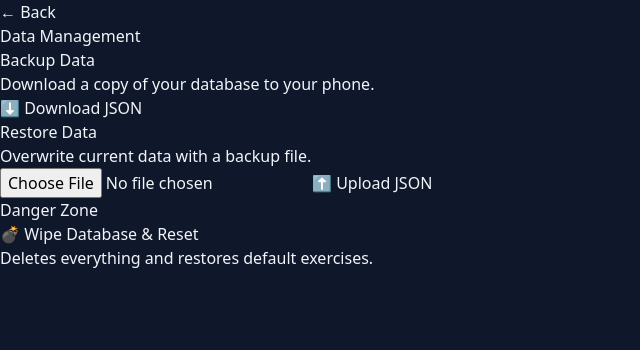
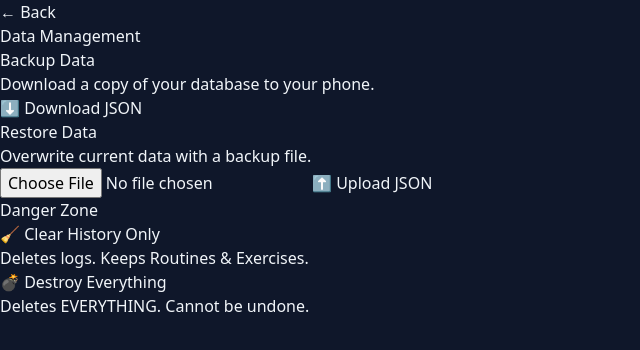
Before and after one commit to vadiminski/workout-planner, a Vue app: page /settings in a window 1280 px wide. Shown: the top 350 px of the page, without its empty margins (0-640 px from the left). Built offline with nearby package versions, Linux system fonts and the light colour scheme.

Commit message:
make workout log deletable

```diff
--- a/src/views/SettingsView.vue
+++ b/src/views/SettingsView.vue
@@ -1,6 +1,6 @@
 <script setup>
 import { ref } from "vue";
-import { db, seedDatabase } from "../db"; // Import seedDatabase to ensure clean restart
+import { db } from "../db";
 import { useRouter } from "vue-router";
 
 const router = useRouter();
@@ -81,7 +81,7 @@ const handleFileUpload = async (event) => {
       );
 
       statusMsg.value = "Import successful! Reloading...";
-      setTimeout(() => window.location.reload(), 1000); // Reload to refresh state
+      setTimeout(() => window.location.reload(), 1000);
     } catch (err) {
       console.error(err);
       statusMsg.value = "Import failed. Invalid JSON?";
@@ -90,23 +90,40 @@ const handleFileUpload = async (event) => {
   reader.readAsText(file);
 };
 
-// 3. DANGER: WIPE DATABASE
-const wipeDatabase = async () => {
+// 3. DANGER: WIPE HISTORY ONLY
+const wipeHistoryOnly = async () => {
   if (
     !confirm(
-      "⚠️ ARE YOU SURE?\n\nThis will permanently delete ALL workouts, routines, and exercises.\n\nThis cannot be undone."
+      "🧹 Clear Workout History?\n\nThis will delete all your past logs, but KEEP your Routines and Exercises."
     )
   ) {
     return;
   }
 
   try {
-    // Delete the entire database
+    await db.transaction("rw", db.workoutLogs, db.setLogs, async () => {
+      await db.workoutLogs.clear();
+      await db.setLogs.clear();
+    });
+    statusMsg.value = "History cleared successfully.";
+  } catch (err) {
+    console.error(err);
+    statusMsg.value = "Error clearing history.";
+  }
+};
+
+// 4. DANGER: WIPE EVERYTHING
+const wipeDatabase = async () => {
+  if (
+    !confirm(
+      "⚠️ DESTROY EVERYTHING?\n\nThis will permanently delete ALL workouts, routines, and exercises.\n\nThis cannot be undone."
+    )
+  ) {
+    return;
+  }
+
+  try {
     await db.delete();
-
-    // Reload the page.
-    // On reload, 'db.js' will re-initialize the DB structure
-    // and 'App.vue' will call seedDatabase() to give you the fresh default exercises.
     window.location.reload();
   } catch (err) {
     console.error("Could not delete DB:", err);
@@ -158,20 +175,31 @@ const wipeDatabase = async () => {
         </button>
       </div>
 
-      <div class="mt-12 pt-6 border-t border-slate-700">
+      <div class="mt-12 pt-6 border-t border-slate-700 space-y-4">
         <h3
           class="text-red-500 font-bold mb-2 text-sm uppercase tracking-wider"
         >
           Danger Zone
         </h3>
+
+        <button
+          @click="wipeHistoryOnly"
+          class="w-full border border-orange-700 bg-orange-900/20 text-orange-500 hover:bg-orange-900/40 py-3 rounded font-bold transition-colors"
+        >
+          🧹 Clear History Only
+        </button>
+        <p class="text-center text-xs text-slate-500 !mt-1">
+          Deletes logs. Keeps Routines & Exercises.
+        </p>
+
         <button
           @click="wipeDatabase"
-          class="w-full border border-red-900 bg-red-900/20 text-red-500 hover:bg-red-900/40 py-3 rounded font-bold transition-colors"
+          class="w-full border border-red-900 bg-red-900/20 text-red-500 hover:bg-red-900/40 py-3 rounded font-bold transition-colors mt-4"
         >
-          💣 Wipe Database & Reset
+          💣 Destroy Everything
         </button>
-        <p class="text-center text-xs text-slate-500 mt-2">
-          Deletes everything and restores default exercises.
+        <p class="text-center text-xs text-slate-500 !mt-1">
+          Deletes EVERYTHING. Cannot be undone.
         </p>
       </div>
 
```
